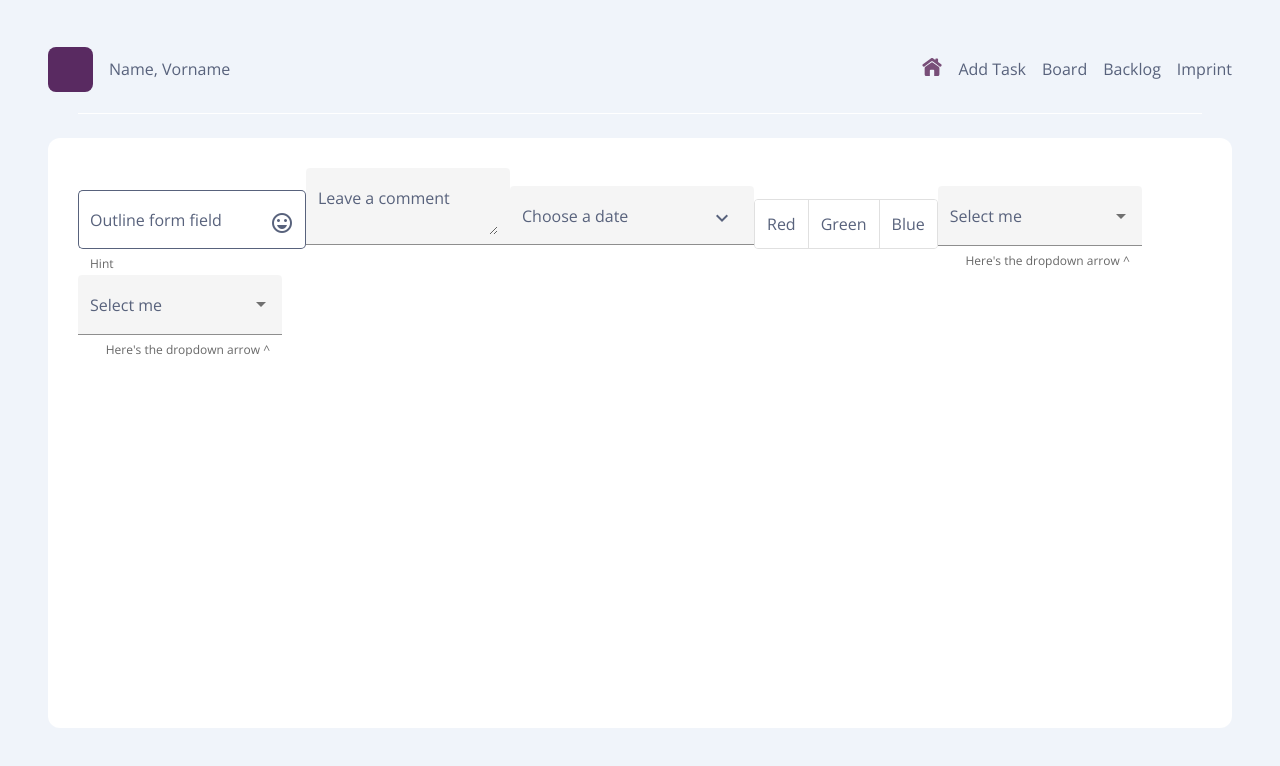
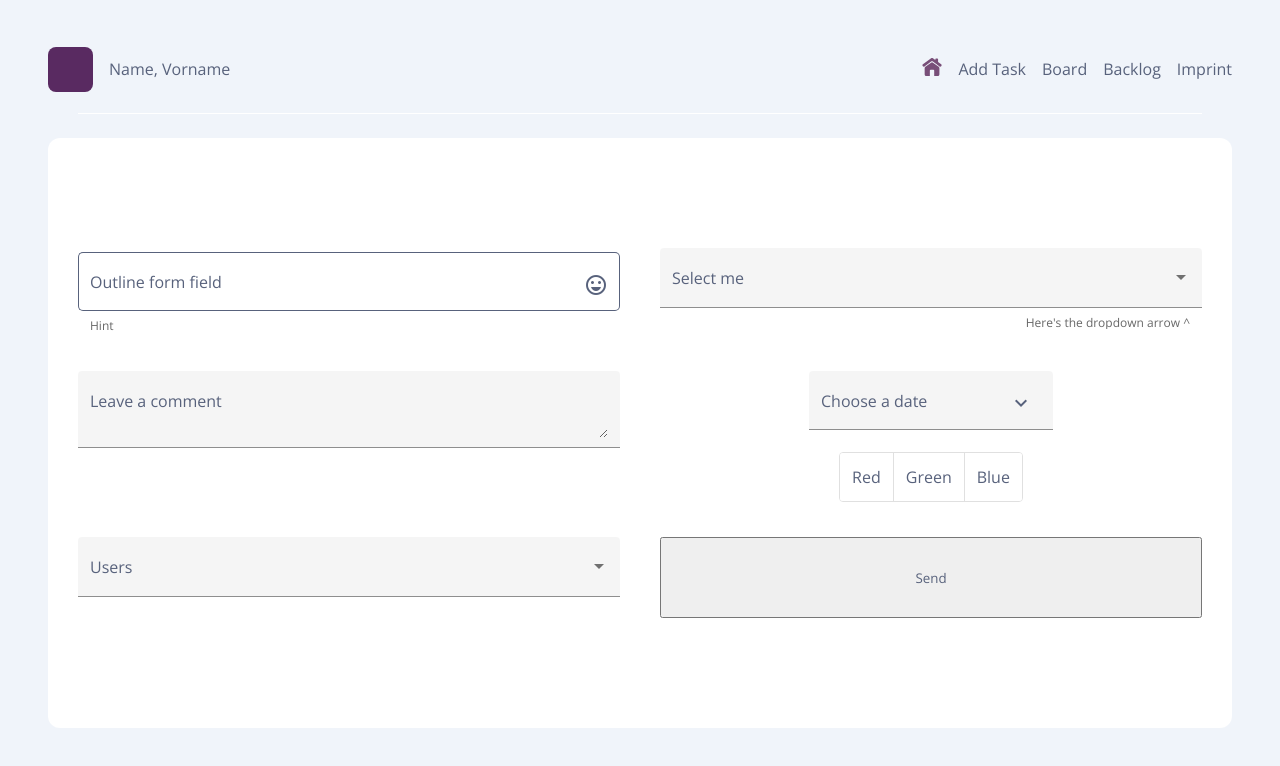
Before and after one commit to ViliaZ/join-kanbanBoard, an Angular app: page /task in a window 1280 px wide. Shown: the top 766 px of the page. Built offline with nearby package versions, Linux system fonts and the light colour scheme.

Commit message:
addTask add all elements

```diff
--- a/src/app/add-task/add-task.component.html
+++ b/src/app/add-task/add-task.component.html
@@ -1,20 +1,33 @@
 <div class="body-addTask">
 
     <div class="row">
-        <mat-form-field appearance="outline">
+        <!-- title -->
+        <mat-form-field class="flex-1" appearance="outline">
             <mat-label>Outline form field</mat-label>
             <input matInput placeholder="Placeholder">
             <mat-icon matSuffix>sentiment_very_satisfied</mat-icon>
             <mat-hint>Hint</mat-hint>
         </mat-form-field>
 
+        <!-- Category -->
+        <mat-form-field class="flex-1" appearance="fill">
+            <mat-label>Select me</mat-label>
+            <mat-select>
+                <mat-option value="option">Option</mat-option>
+            </mat-select>
+            <mat-hint align="end">Here's the dropdown arrow ^</mat-hint>
+        </mat-form-field>
+    </div>
 
+    <div class="row">
         <!-- description textarea -->
-    <mat-form-field class="description" appearance="fill">
+        <mat-form-field class="description flex-1" appearance="fill">
             <mat-label>Leave a comment</mat-label>
             <textarea matInput placeholder="Ex. It makes me feel..."></textarea>
         </mat-form-field>
 
+        <div class="column flex-1">
+            <!-- Due Date -->
             <mat-form-field class="example-full-width" appearance="fill">
                 <mat-label>Choose a date</mat-label>
                 <input matInput [matDatepicker]="picker">
@@ -23,26 +36,28 @@
                 </mat-datepicker-toggle>
                 <mat-datepicker #picker></mat-datepicker>
             </mat-form-field>
-
+            <!-- Importance -->
             <mat-button-toggle-group name="favoriteColor" aria-label="Favorite Color">
                 <mat-button-toggle value="red">Red</mat-button-toggle>
                 <mat-button-toggle value="green">Green</mat-button-toggle>
                 <mat-button-toggle value="blue">Blue</mat-button-toggle>
             </mat-button-toggle-group>
-
-      <mat-form-field appearance="fill">
-        <mat-label>Select me</mat-label>
-        <mat-select>
-          <mat-option value="option">Option</mat-option>
-        </mat-select>
-        <mat-hint align="end">Here's the dropdown arrow ^</mat-hint>
-      </mat-form-field>
-      <mat-form-field appearance="fill">
-        <mat-label>Select me</mat-label>
-        <mat-select>
-          <mat-option value="option">Option</mat-option>
-        </mat-select>
-        <mat-hint align="end">Here's the dropdown arrow ^</mat-hint>
-      </mat-form-field>
         </div>
     </div>
+
+    <div class="row">
+        <!-- people -->
+        <mat-form-field class="flex-1" appearance="fill">
+            <mat-label>Users</mat-label>
+            <mat-select>
+                <mat-option *ngFor="let user of users" [value]="user.value">
+                    {{user.viewValue}}
+                </mat-option>
+            </mat-select>
+        </mat-form-field>
+
+        <button class="flex-1">Send</button>
+    </div>
+
+
+</div>
--- a/src/app/add-task/add-task.component.scss
+++ b/src/app/add-task/add-task.component.scss
@@ -1,6 +1,28 @@
-
-.body-addTask{
+.body-addTask {
     background-color: rgb(255, 255, 255);
     min-height: 100%;
     padding: 30px;
+    display: flex;
+    flex-direction: column;
+    align-items: center;
+    justify-content: center;
+    gap: 35px;
 }
+
+.row {
+    display: flex;
+    // align-items: center;
+    justify-content: center;
+    gap: 40px;
+    width: 100%;
+}
+
+.column {
+    display: flex;
+    flex-direction: column;
+    align-items: center;
+}
+
+.flex-1{
+    flex: 1 200px;
+}
--- a/src/app/add-task/add-task.component.ts
+++ b/src/app/add-task/add-task.component.ts
@@ -7,6 +7,13 @@ import { Component, OnInit } from '@angular/core';
 })
 export class AddTaskComponent implements OnInit {
 
+  // make an interface for it users: User[] = [ ...]
+  users: any = [
+    {value: 'steak-0', viewValue: 'Steak'},
+    {value: 'pizza-1', viewValue: 'Pizza'},
+    {value: 'tacos-2', viewValue: 'Tacos'},
+  ];
+
   constructor() { }
 
   ngOnInit(): void {
```
Lines whose indentation alone changed are shown as unchanged.
